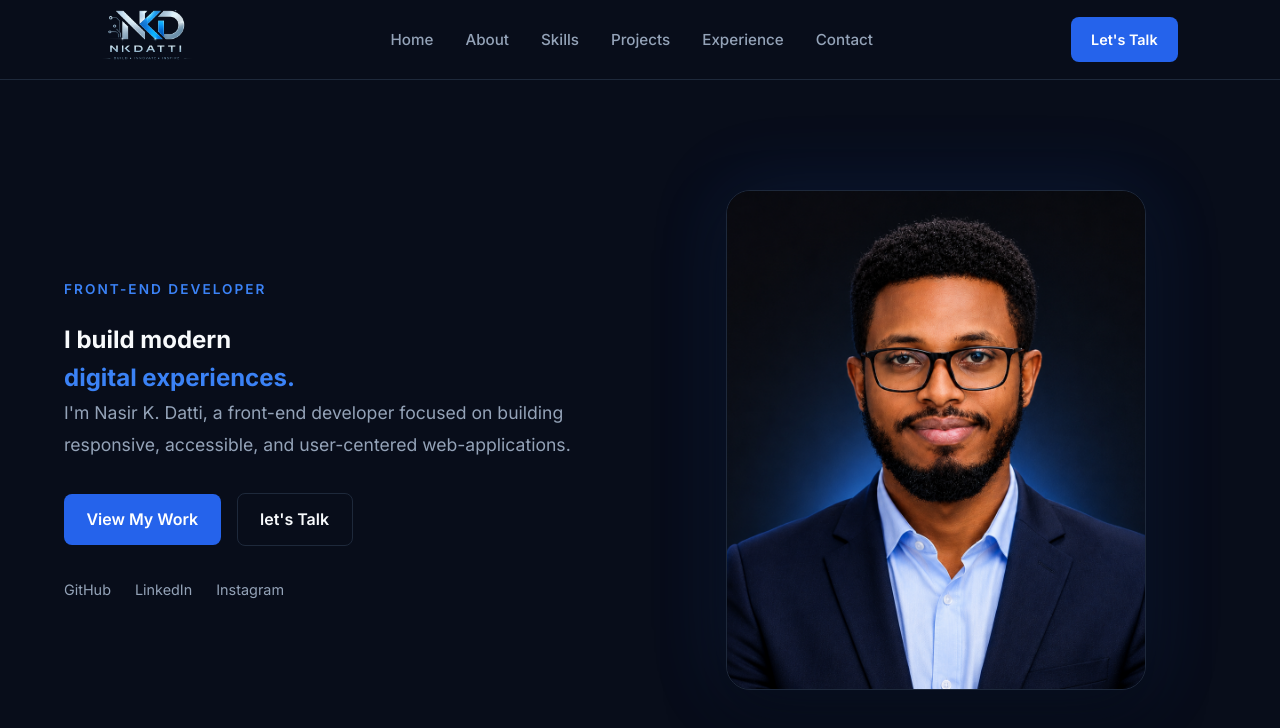
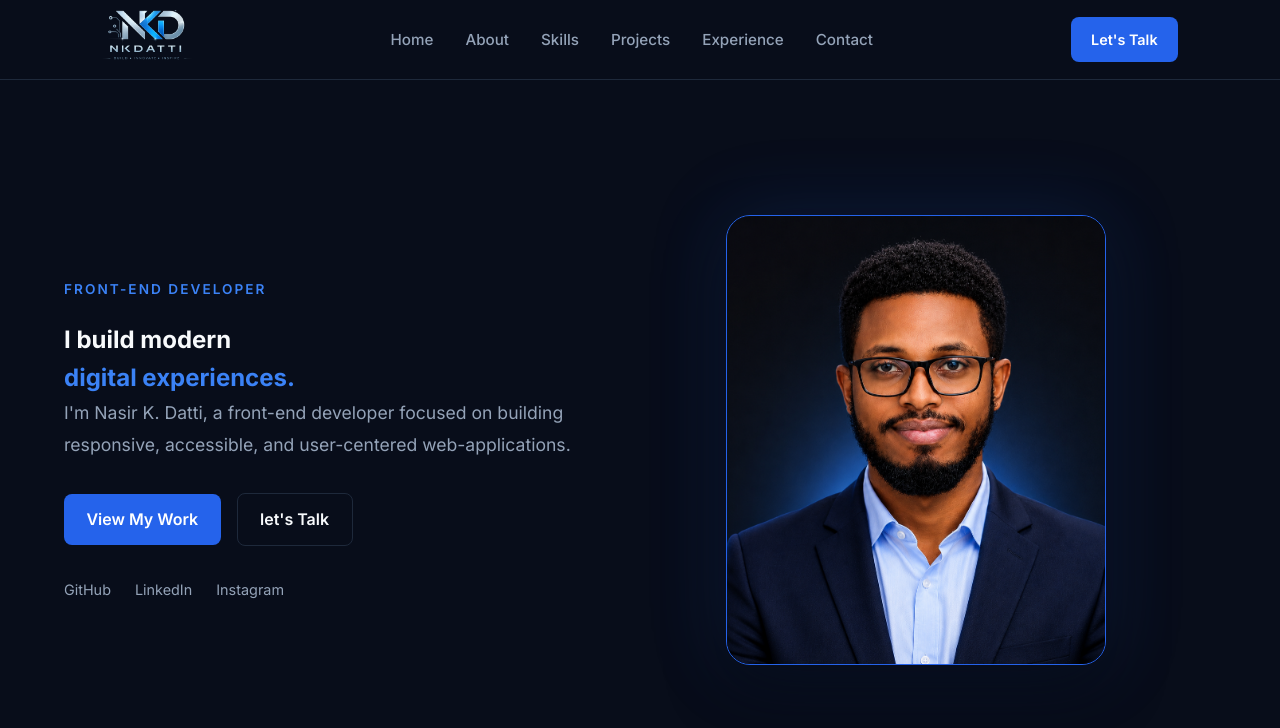
Before and after one commit to NDeenSanhaj96/Portfolio, a React app: page / in a window 1280 px wide. Shown: the top 728 px of the page. Built offline with nearby package versions, Linux system fonts and the light colour scheme; the HTML template or start-up script is replaced by a standard one.

Commit message:
Adjusting the Hero Image

```diff
--- a/src/Components/Hero/Hero.css
+++ b/src/Components/Hero/Hero.css
@@ -96,22 +96,24 @@
   display: flex;
   justify-content: center;
   align-items: center;
+  position: relative;
 }
 
 .hero_img--wrapper {
-  width: 420px;
-  height: 500px;
+  width: 380px;
+  height: 450px;
 
   position: relative;
+  z-index: 1;
 
   border-radius: 24px;
   overflow: hidden;
 
-  border: 1px solid var(--color-border);
+  border: 1px solid var(--color-primary);
 
   box-shadow:
-    0 25px 60px rgba(0, 0, 0, 0.35),
-    0 0 80px rgba(37, 99, 235, 0.15);
+    0 25px 60px rgba(0, 0, 0, 0.4),
+    0 0 80px rgba(37, 99, 235, 0.18);
 }
 
 .hero--img {
@@ -123,3 +125,13 @@
   object-fit: cover;
   object-position: center top;
 }
+
+.hero_img--wrapper::before {
+  content: "";
+  position: absolute;
+  inset: -1px;
+  border-radius: inherit;
+  background: linear-gradient(135deg, rgba(59, 130, 246, 0.5),
+  transparent 45%);
+  z-index: -1;
+}
```
